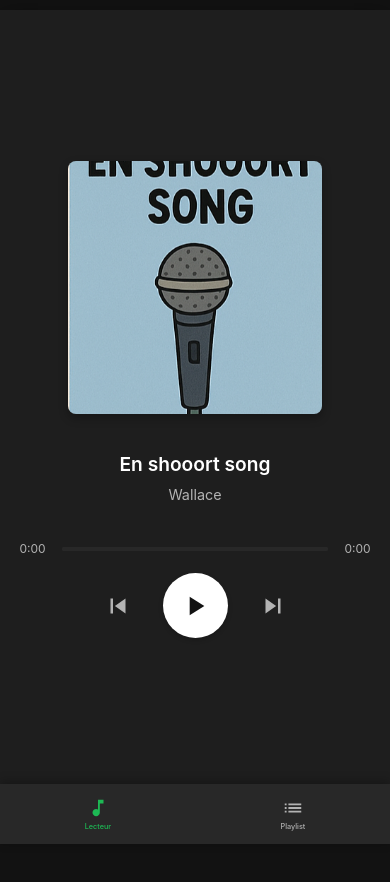
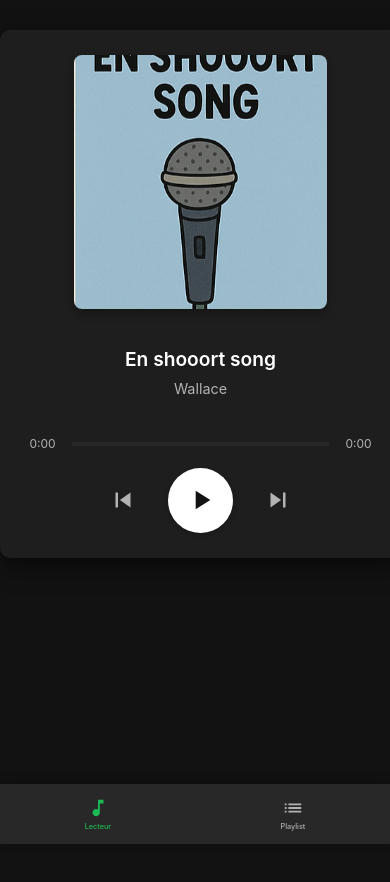
Before and after one commit to WallaceLaMenace/mon_lecteur_musical, a React (Vite) app: page / in a window 390 px wide. Shown: the top 882 px of the page. Built offline with nearby package versions, Linux system fonts and the light colour scheme.

Commit message:
test minimal centrage

```diff
--- a/src/App.css
+++ b/src/App.css
@@ -397,16 +397,22 @@ body {
       padding: 10px 0; /* Moins de padding vertical */
    }
 
+  /* Conteneur de la vue Lecteur */
   .player-container {
-    width: 100%; /* Prend toute la largeur */
-    max-width: none; /* Pas de max-width */
-    min-height: calc(100vh - 65px); /* Prend hauteur restante */
-    border-radius: 0;
-    justify-content: center; /* Centre verticalement approx */
-    padding: 20px 15px;
-    box-sizing: border-box;
-    margin: 0; /* Pas de marge verticale sur mobile */
-    style={{ border: '3px solid red', marginLeft: 'auto', marginRight: 'auto' }}
+    background-color: var(--spotify-dark-gray);
+    padding: 25px;
+    border-radius: 10px;
+    box-shadow: 0 8px 24px rgba(0, 0, 0, 0.5);
+    text-align: center;
+    width: 90%;
+    max-width: 380px;
+    display: flex;
+    flex-direction: column;
+    align-items: center; /* Centre le contenu *interne* horizontalement */
+    margin-top: 20px;    /* Marge en haut */
+    margin-bottom: 20px; /* Marge en bas */
+    margin-left: auto;   /* OK, fonctionne avec Grid ou si width<100% */
+    margin-right: auto;  /* OK, fonctionne avec Grid ou si width<100% */
   }
   .cover-art img {
     width: 65vw;
```
